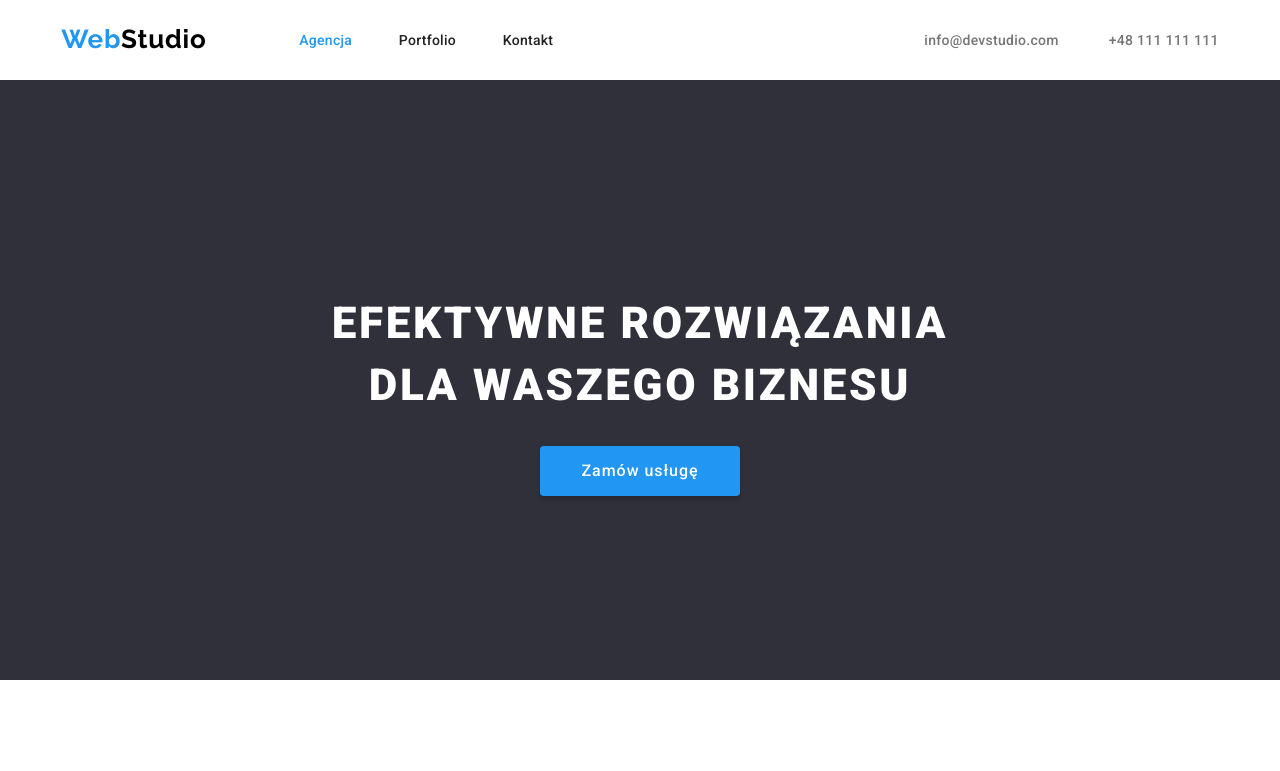
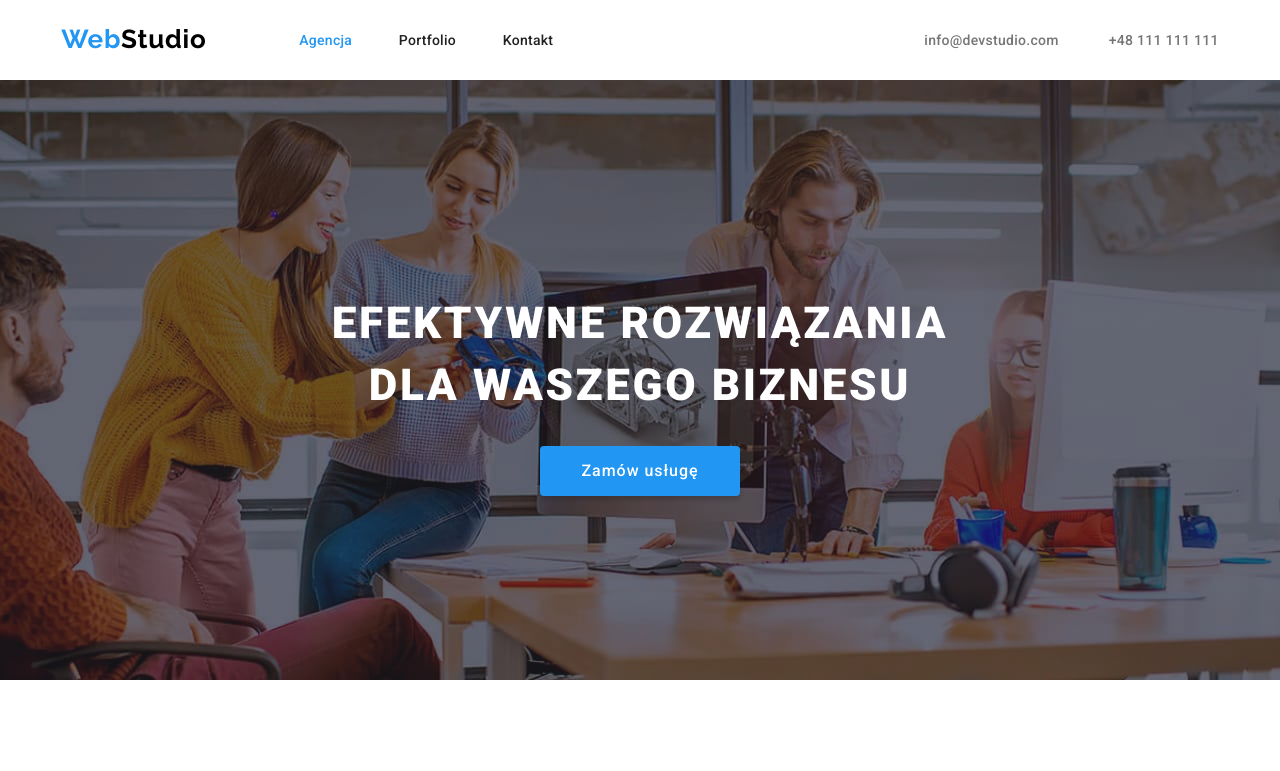
Before and after one commit to AdrianWojtowicz/goit-markup-hw-04, a plain HTML site: page index.html in a window 1280 px wide. Shown: the top 771 px of the page. Drawn offline with nearby package versions, Linux system fonts and the light colour scheme; files whose address does not match are found by name.

Commit message:
tło i gradient 31.10

```diff
--- a/css/styles.css
+++ b/css/styles.css
@@ -115,9 +115,11 @@ nav {
 .efektywne {
     height: 600px;
     background-color: #2F303A;
-    background-image: url(/images/background), linear-gradient(rgba(47, 48, 58, 0.4),rgba(47, 48, 58, 0.4));
-    background-repeat: no-repeat;
-    background-position: 50% 50%;
+    background-image: linear-gradient(
+                    rgba(47, 48, 58, 0.4),
+                    rgba(47, 48, 58, 0.4)),
+                    url(images/background.jpg);
+    background-position: center;
     background-size: cover;
 }
 
```
Also changed, not shown: css/images/IMG_3869.jpg (added), css/images/background.jpg (added), images/background.jpg (deleted), images/icons.svg (deleted), 4 other files.
